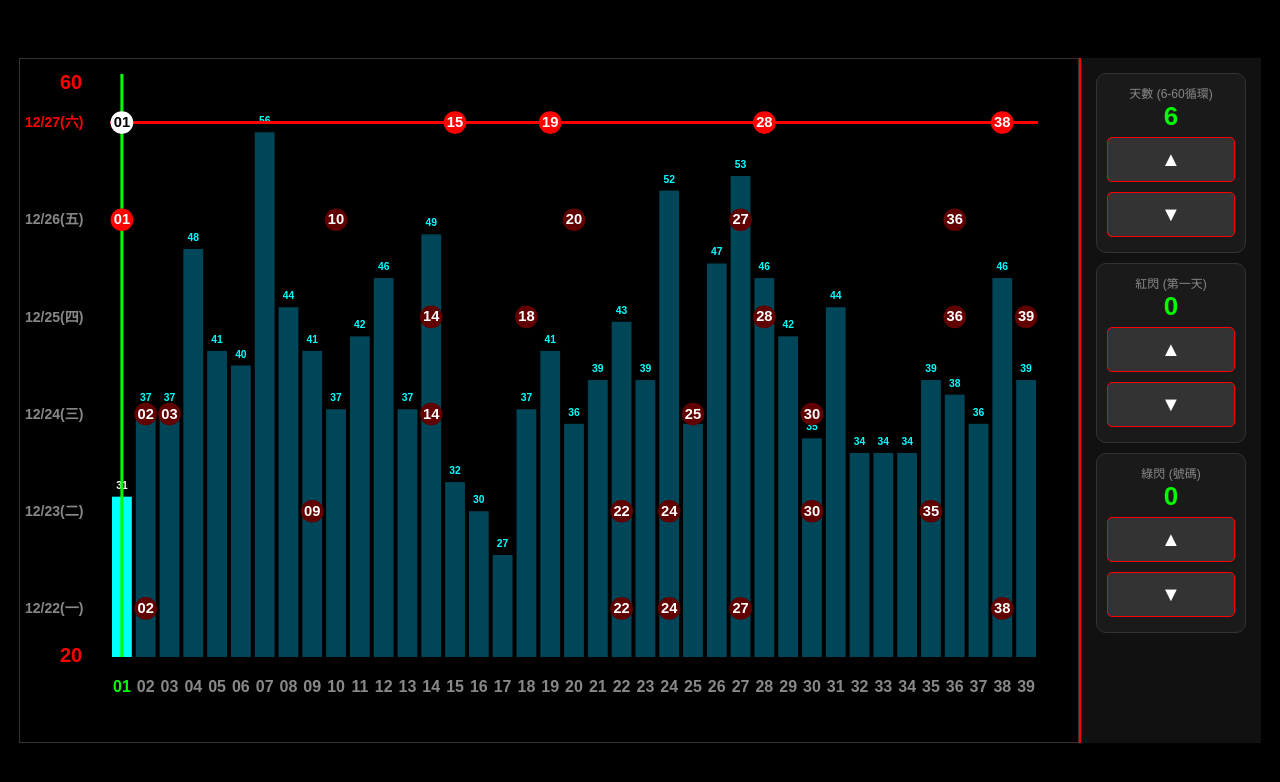
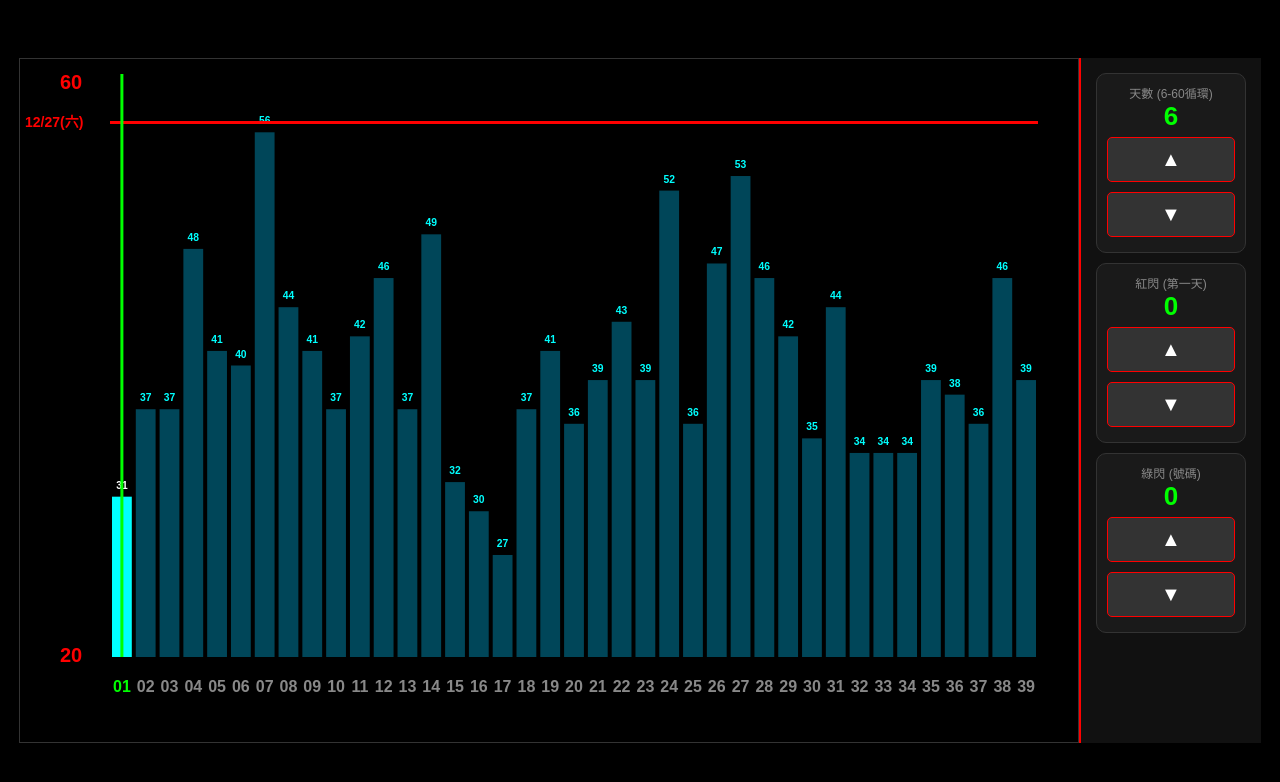
Before and after one commit to lumingxian88com/chart, a plain HTML site: page index.html in a window 1280 px wide. Drawn offline with Linux system fonts and the light colour scheme.

Commit message:
Update index.html

```diff
--- a/index.html
+++ b/index.html
@@ -29,21 +29,6 @@ const c = document.getElementById('chart');
 const ctx = c.getContext('2d');
 let n_multiplier = 1;
 let blinkRow = 0, blinkCol = 0, blink = true;
-
-const rawData = [[01,15,19,28,38],
-[01,10,20,27,36],[14,18,28,36,39],[02,03,14,25,30],[09,22,24,30,35],[02,22,24,27,38],
-[01,05,16,35,38],[12,16,23,27,30],[04,09,32,33,36],[05,06,07,19,32],[02,10,14,33,35],
-[03,17,27,29,38],[02,09,21,31,38],[10,24,26,28,35],[02,06,17,25,26],[04,07,11,16,26],
-[07,08,15,30,39],[05,23,27,28,31],[06,22,23,24,32],[02,03,16,17,29],[01,07,20,25,37],
-[05,09,14,33,35],[02,05,08,13,29],[02,03,04,20,24],[08,27,30,33,36],[08,13,14,22,28],
-[07,19,22,25,28],[08,06,12,22,34],[09,30,36,38,39],[02,04,05,17,31],[10,13,32,33,37],
-[05,10,17,28,35],[01,05,33,36,38],[03,11,20,28,31],[14,24,31,36,37],[04,07,16,16,29],
-[12,20,25,28,29],[02,11,15,37,38],[13,18,20,23,36],[01,04,09,14,22],[05,19,31,34,39],
-[07,14,15,17,30],[07,08,09,26,34],[22,27,30,32,37],[07,24,28,31,32],[11,14,15,27,39],
-[01,07,12,29,39],[24,25,34,36,37],[08,12,19,27,28],[11,18,25,26,33],[05,27,28,31,37],
-[26,32,33,36,39],[18,20,25,29,31],[03,20,26,31,37],[03,04,11,21,34],[08,11,13,37,38],
-[18,15,27,37,38],[03,04,20,25,28],[13,22,30,37,38],[06,13,22,23,27],[02,17,32,35,38]
-];
 const yearFreq = [31,37,37,48,41,40,56,44,41,37,42,46,37,49,32,30,27,37,41,36,39,43,39,52,36,47,53,46,42,35,44,34,34,34,39,38,36,46,39];
 
 function getGameDates(count) {
```
